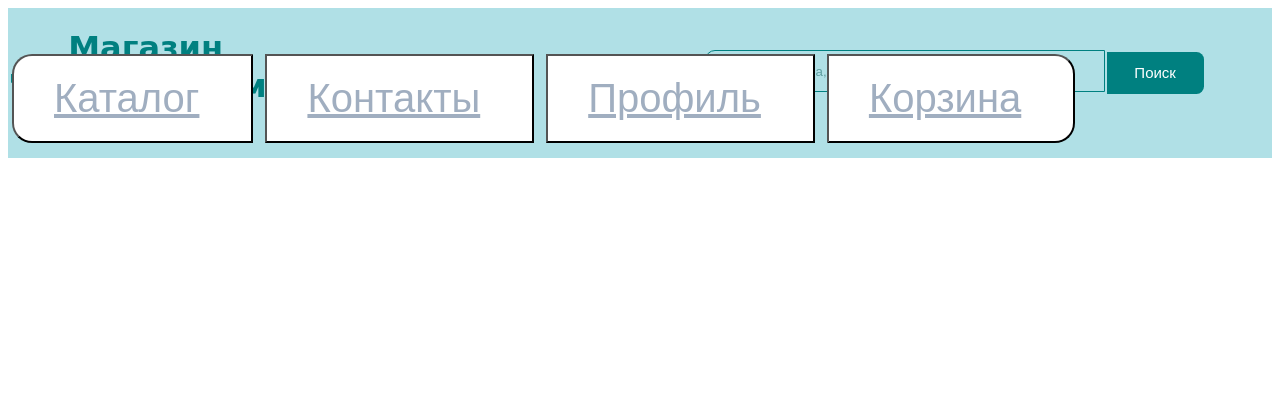
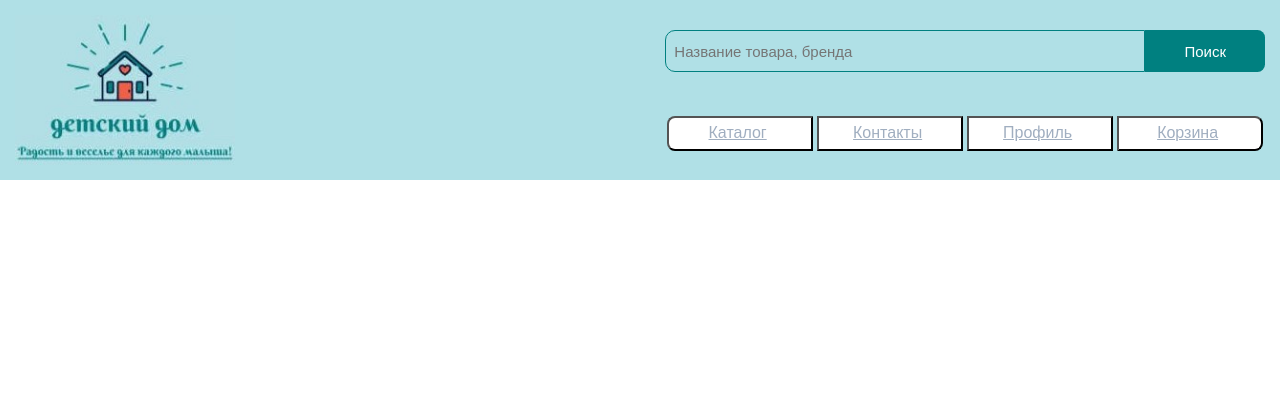
Before and after one commit to annati5ch/shop_project, a Django app: template cart/template/cart/detail.html in a window 1280 px wide. Shown: the top 420 px of the page. Before the commit the page ends 158 px from the top, so only its background shows below. Run offline with Django 5.2, Linux system fonts and the light colour scheme; the template is opened without the code that fills it, so the values that code supplies are empty; parts of the project's set-up code (start-up, migrations or seed data) failed here and were passed over.

Commit message:
Upload files

```diff
--- a/myshop/templates/myshop/base.html
+++ b/myshop/templates/myshop/base.html
@@ -16,29 +16,42 @@
 
 <body>
 
-	<header class="header">
+	<header>
 		<div class="logo">
-			<h1 align=center><span id="welcome_to_the_online_shop">Магазин<br>"Детский Дом"</span></h1>
+			<a href="media/logo.jpg"><img src="../../../../media/logo.jpg" class="logo" alt="logo" height="150" width="220"></a>
 		</div>
 
-		<div class="header-items">
+		<div class="buttons">
 
 			<div class="search">
-				<input type="text" class="search-box" placeholder="Название товара, бренда">
+				<input type="text" class="search-box" placeholder="  Название товара, бренда">
 				<button class="search-btn">Поиск</button>
 			</div>
 
 			<div class="multi-button">
-
 				<button><a href="catalog"> Каталог </a></button>
-				<button><a href="contact"> Контакты </a></button>
+				<button><a href="https://youtu.be/dQw4w9WgXcQ?si=Br8z51l2hq0iX8Aa"> Контакты </a></button>
 				<button><a href="user"> Профиль </a></button>
 				<button><a href="cart"> Корзина </a></button>
-
 			</div>
-
 		</div>
 	</header>
+
+<div class='main'>
+
+		<div class='sales'>
+			<div class='sales-products'>
+			</div>
+		</div>
+
+
+		<div class='popular'>
+			<div class='popular-products'>
+			</div>
+		</div>
+
+</div>
+
    <footer>
 
    </footer>
--- a/shop/settings.py
+++ b/shop/settings.py
@@ -120,7 +120,7 @@ TEMPLATE_DIRS = (
 )
 
 MEDIA_URL = '/media/'
-MEDIA_ROOT = os.path.join(BASE_DIR, '\media')
+MEDIA_ROOT = os.path.join(BASE_DIR, 'media')
 
 
 # Static files (CSS, JavaScript, Images)
--- a/static/css/style.css
+++ b/static/css/style.css
@@ -1,74 +1,79 @@
+body {
+	width: 100%;
+	margin: 0;
+	padding: 0;
+}
 
-.header {
+header {
+	padding: 15px;
+	margin: 0 auto;
 	height: 150px;
 	background: #B0E0E6;
+	display: grid;
+	align-items: center;
+	justify-items: stretch;
+	justify-content: space-between;
+	grid-template-columns: 5fr 3fr;
  }
 
-.logo {
-  height: 50px;
-  position: absolute;
-  left: 100 px;
-  top: 20 px;
-  font-family: Comic Sans MS;
-  font-size: 15 em;
-  color: #008080;
+.buttons {
+	width: 100%;
+    display: grid;
+    grid-template-rows: 1fr 1fr;
+	gap: 40px 0;
 }
 
-.header-items {
-	top: 50px;
-	position: fixed;
-	font-family: Sans Comic MS;
-	font-size: 10 em;
-}
-
-.search{
-	position: fixed;
-	right: 75px;
-    width: 500px;
+.search {
+	align-items: center;
+	width: 600px;
 	display: flex;
 }
 
 .search-box{
 	width: 80%;
-    height: 20px;
-    padding: 10px;
+	height: 40px;
+	padding: 0px;
     border-top-left-radius: 10px;
     border-bottom-left-radius: 10px;
     border: 1px solid #008080;
-    text-transform: capitalize;
     background: none;
     color: #008080;
     outline: none;
+	margin: 0;
+	font-size: 15px;
 }
 
 .search-btn{
 	width: 20%;
 	height: 42px;
-    padding: 10px 20px;
     border: none;
     outline: none;
     cursor: pointer;
     background: #008080;
     color: #fff;
-    text-transform: capitalize;
     font-size: 15px;
     border-top-right-radius: 10px;
     border-bottom-right-radius: 10px;
+	margin: 0px;
+	padding: 0px;
 }
 
-.search-box::placeholder{
-    color: #5F9EA0;
+.multi-button{
+	width: 600px;
+	display: grid;
+	align-items: center;
+	grid-template-columns: repeat(4, 1fr);
 }
 
 button{
-	font-size: 5vmin;
-	padding: .5em 1em;
+	font-size: 16px;
+	height: 35px;
 	background: #fff;
 	color: #4A5568;
-	border: 0 px solid #4682B4;
+	border: 1 px solid #008080;
 	margin: .1em;
-	transition: background .2s ease, color .2s ease, box-shadow .2s ease, transform .2s ease;
-	box-shadow: 0 0 0 #4682B4;
+	transition: background .2s ease color .2s ease, box-shadow .2s ease, transform .2s ease;
+	box-shadow: 0 0 0 #008080;
 	transform: translateY(0);
 }
 
@@ -90,15 +95,25 @@ button:last-of-type{
 }
 
 .multi-button:hover button:hover{
-	background: #4682B4;
-	color: #fff;
-	box-shadow: 0 0 0.8em 0 #4682B4;
+	background: #008080;
+	box-shadow: 0 0 0.8em 0 #008080;
 	transform: translateY(-.2em);
 }
-.multi-button:hover button i{
+.multi-button:hover button a{
 	color: #CBD5E0;
 }
-.multi-button:hover button:hover i{
+.multi-button:hover button:hover a{
 	color: #FED7E2;
 	transform: rotate(-10deg);
 }
+
+.main{
+	padding: 15px;
+	margin: 0 auto;
+	height: 1000px;
+	display: grid;
+	align-items: center;
+	justify-items: stretch;
+	justify-content: space-between;
+	grid-template-rows: 3fr 3fr;
+ }
```
Also changed, not shown: db.sqlite3, media/logo.jpg (added), shop/urls.py (line endings or trailing spaces). Lines whose indentation alone changed are shown as unchanged.
